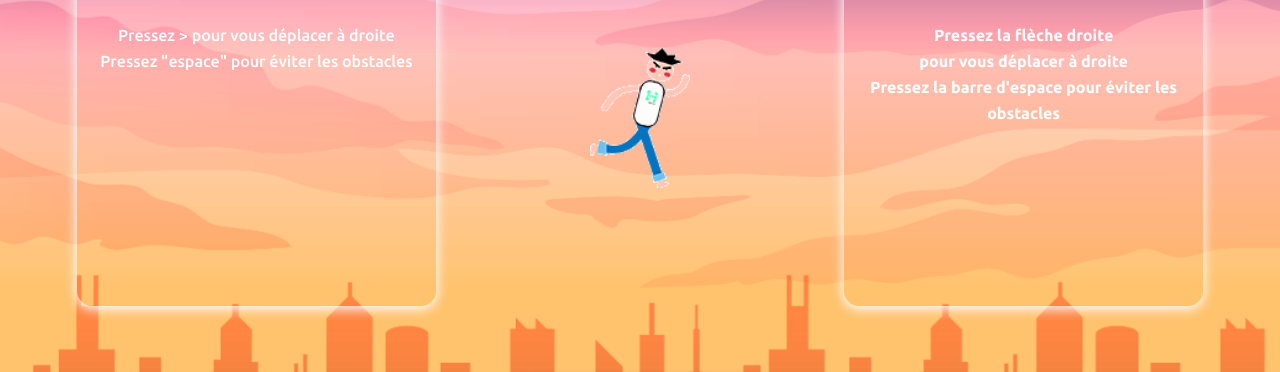
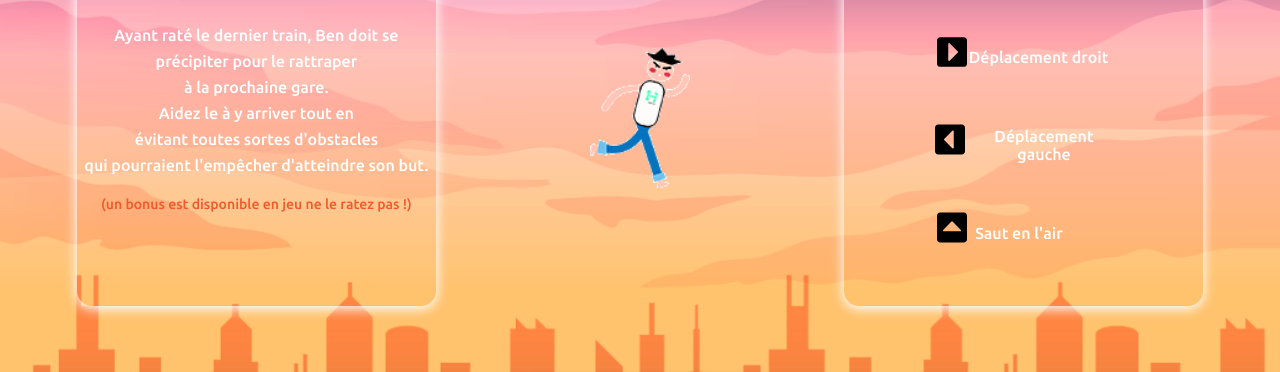
Before and after one commit to Nstampfli/Js-Groupe9ICO, a website built with Parcel: page src/screens/home.html in a window 1280 px wide. Shown: the part 206-578 px from the top of the page. Built offline with nearby package versions, Linux system fonts and the light colour scheme.

Commit message:
pushing font for romain

```diff
--- a/src/screens/home.html
+++ b/src/screens/home.html
@@ -19,9 +19,16 @@
               REGLES
             </h2>
             <p class="containerHomepage--middleFlex--rules--text">
-              Pressez > pour vous déplacer à droite
+              Ayant raté le dernier train, Ben doit se
               <br />
-              Pressez "espace" pour éviter les obstacles
+              précipiter pour le rattraper<br> à la  prochaine gare.
+            <br />
+              Aidez le à y arriver tout en <br> évitant
+              toutes sortes d'obstacles <br> qui pourraient
+              l'empêcher d'atteindre son but.
+              <br>
+              <p class="containerHomepage--middleFlex--rules--text__endline">(un bonus est disponible en jeu
+              ne le ratez pas !)</p>
             </p>
           </div>
           <div class="containerHomepage--middleFlex--playerImg">
@@ -36,10 +43,21 @@
               Commandes
             </h2>
             <p class="containerHomepage--middleFlex--howToPlay--text">
-              </i> Pressez la flèche droite <br />
-              pour vous déplacer à droite
-              <br />
-              Pressez la barre d'espace pour éviter les obstacles
+            <div class="containerHomepage--middleFlex--howToPlay_flex_img">
+            <img class="containerHomepage--middleFlex--howToPlay__arrowRight" src="../assets/caret-square-right.svg" alt=""><br />
+            <p class="key-text-command-right">Déplacement droit</p>
+            </div>
+             <br>
+             <div class="containerHomepage--middleFlex--howToPlay_flex_img">
+             <img class="containerHomepage--middleFlex--howToPlay__arrowRight" src="../assets/caret-square-left.svg" alt=""><br />
+             <p class="key-text-command-left">Déplacement gauche</p>
+             </div>
+             <br>
+             <div class="containerHomepage--middleFlex--howToPlay_flex_img">
+             <img class="containerHomepage--middleFlex--howToPlay__arrowRight" src="../assets/caret-square-up.svg" alt=""><br />
+             <p class="key-text-command-up">Saut en l'air</p>
+             </div>
+             <br>
             </p>
           </div>
         </div>
--- /dev/null
+++ b/src/scss/style_game.scss
@@ -0,0 +1,4 @@
+@font-face {
+  font-family: "pixel";
+  src: url("../assets/font/pixel.TTF");
+}
--- a/src/scss/style_home.scss
+++ b/src/scss/style_home.scss
@@ -79,6 +79,15 @@ a {
     font-weight: 500;
     color: white;
   }
+
+  .containerHomepage--middleFlex--rules--text__endline {
+    font-family: "Ubuntu", sans-serif;
+    margin-top: 1%;
+    line-height: 20px;
+    font-weight: 500;
+    font-size: 14px;
+    color: rgb(243, 90, 43);
+  }
 }
 
 .containerHomepage--middleFlex--howToPlay {
@@ -99,12 +108,47 @@ a {
     color: white;
   }
 
+  .containerHomepage--middleFlex--howToPlay_flex_img {
+    display: flex;
+    justify-content: center;
+  }
+
+  .key-text-command-right {
+    width: 40%;
+    padding-top: 3%;
+    font-family: "Ubuntu", sans-serif;
+    font-weight: 500;
+    color: white;
+  }
+
+  .key-text-command-left {
+    width: 38%;
+    padding-top: 3%;
+    padding-left: 3%;
+    font-family: "Ubuntu", sans-serif;
+    font-weight: 500;
+    color: white;
+  }
+
+  .key-text-command-up {
+    width: 29%;
+    padding-top: 3%;
+    padding-right: 11%;
+    font-family: "Ubuntu", sans-serif;
+    font-weight: 500;
+    color: white;
+  }
+
   .containerHomepage--middleFlex--howToPlay--text {
     font-family: "Ubuntu", sans-serif;
     margin-top: 7%;
     line-height: 26px;
     font-weight: 700;
     color: white;
+  }
+
+  .containerHomepage--middleFlex--howToPlay__arrowRight {
+    width: 30px;
   }
 }
 
```
Also changed, not shown: src/screens/intro-video.html (+0 -1 lines), src/assets/caret-square-left.svg (added), src/assets/caret-square-right.svg (added), src/assets/caret-square-up.svg (added).
